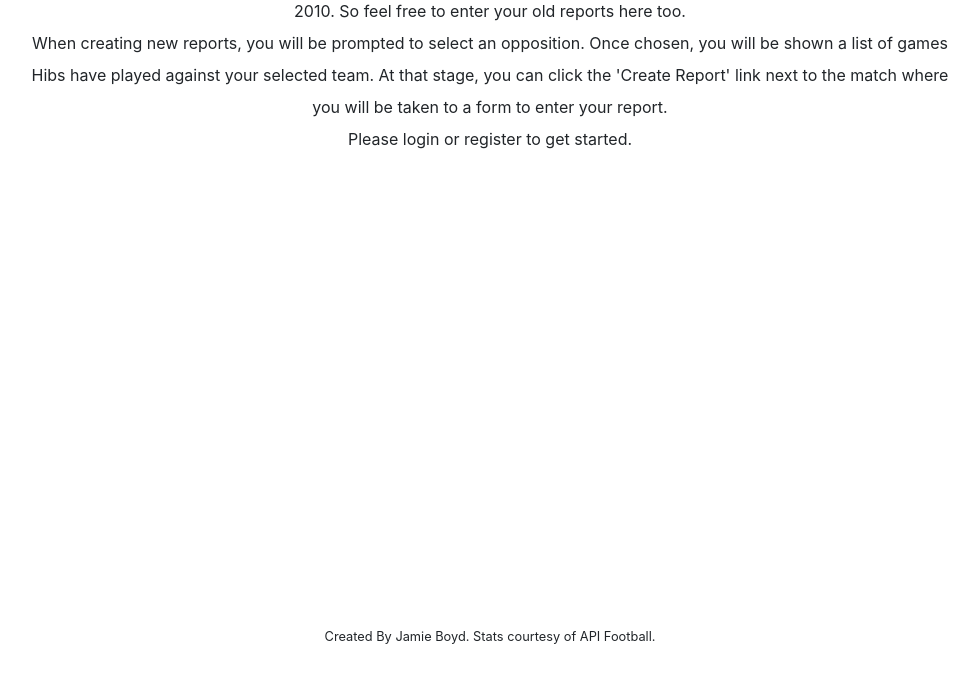
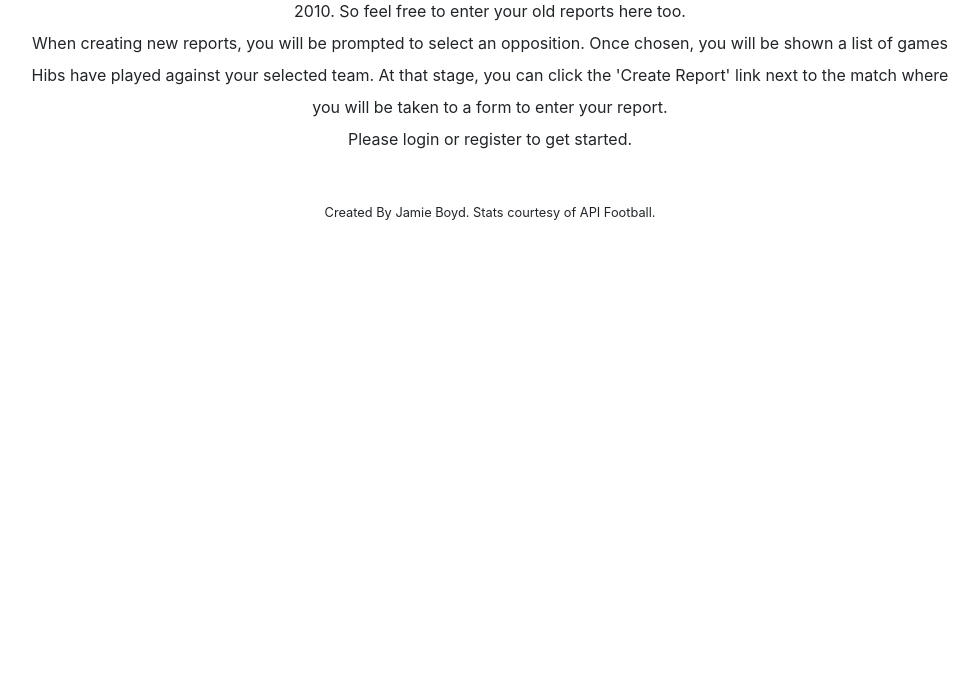
Before and after one commit to jboyd8/milestone-project-3, a Flask app: page / in a window 1280 px wide. Shown: the part 125-800 px from the top of the page, without its empty margins (150-1129 px from the left). Run offline with Flask 2, Linux system fonts and the light colour scheme; some libraries are stand-ins or nearby versions.

Commit message:
fix: changed footer to position relative

```diff
--- a/app/static/css/style.css
+++ b/app/static/css/style.css
@@ -26,6 +26,14 @@ html, body {
     justify-content: center;
     margin-bottom: 1em;
     margin-top: 1em;
+}
+
+.site-footer {
+    height: 10%;
+    display: flex;
+    justify-content: center;
+    align-items: center;
+    position: relative;
 }
 
 
@@ -77,12 +85,3 @@ html, body {
 .submit-button {
     width: 20%;
 }
-
-.site-footer {
-    height: 10%;
-    display: flex;
-    justify-content: center;
-    align-items: center;
-    position: absolute;
-    bottom: 0;
-}
```
